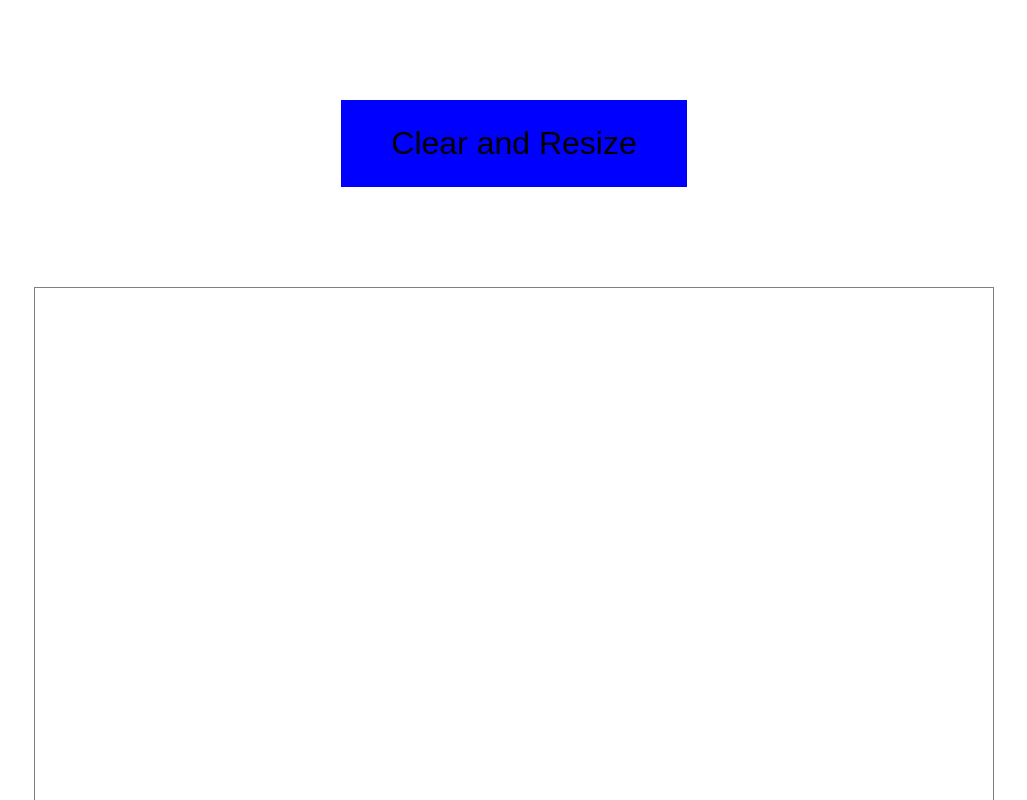
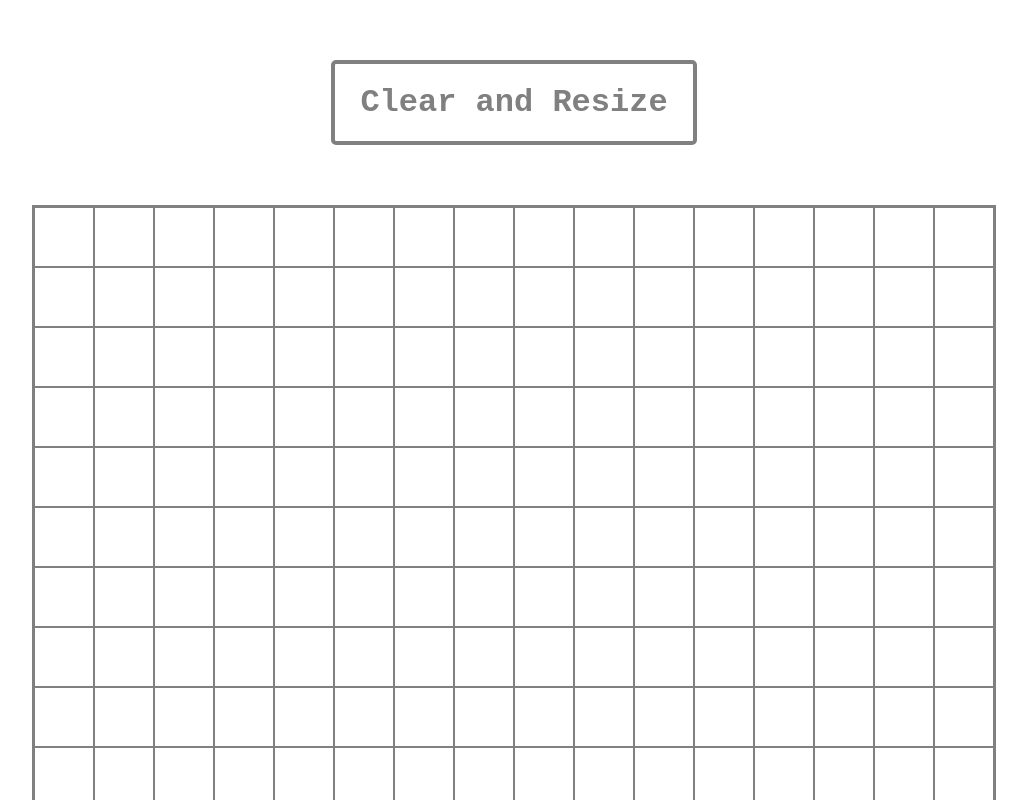
Before and after one commit to JakeBoyce/etch-a-sketch, a plain HTML site: page index.html in a window 1280 px wide. Shown: the top 800 px of the page, without its empty margins (126-1153 px from the left). Drawn offline with Linux system fonts and the light colour scheme.

Commit message:
Make app prettier

```diff
--- a/script.js
+++ b/script.js
@@ -34,7 +34,13 @@ function renderGrid(num) {
   const boxes = document.querySelectorAll(".box");
   boxes.forEach(box => {
     box.addEventListener("mouseover", e => {
-      e.target.style.background = `hsl(${Math.floor(Math.random()*360)}, ${Math.floor(Math.random()*100)+20}%, 50%)`;
+      if (e.target.classList.contains("selected")) {
+        let currentColor = e.target.style.background;
+        console.log(currentColor);
+      } else {
+        e.target.style.background = `hsl(${Math.floor(Math.random()*360)}, ${Math.floor(Math.random()*100)+20}%, 50%)`;
+        e.target.classList.add("selected");
+      }
     });
   });
 }
--- a/style.css
+++ b/style.css
@@ -1,22 +1,36 @@
 .container {
-  box-sizing: border-box;
-  border: 1px solid gray;
+  border: 2px solid gray;
   display: grid;
   width: 960px;
-  margin: 100px auto;
+  margin: 60px auto;
   grid-template-columns: 1fr;
   grid-template-rows: 1fr;
 }
 
 .box {
   box-sizing: border-box;
+  background: white;
+  border: 1px solid gray;
 }
 
 .clear {
   display: block;
-  margin: 100px auto;
-  background-color: blue;
-  padding: 25px 50px;
-  border: none;
+  box-sizing: border-box;
+  border: 4px solid gray;
+  margin: 60px auto;
+  background: white;
+  padding: 20px 25px;
   font-size: 2em;
+  color: gray;
+  font-weight: bold;
+  font-family: 'Courier New', Courier, monospace;
+  border-radius: 5px;
 }
+
+.clear:hover {
+  transform: scale(1.1);
+}
+
+.clear:active {
+  transform: scale(1.0);
+}
```
